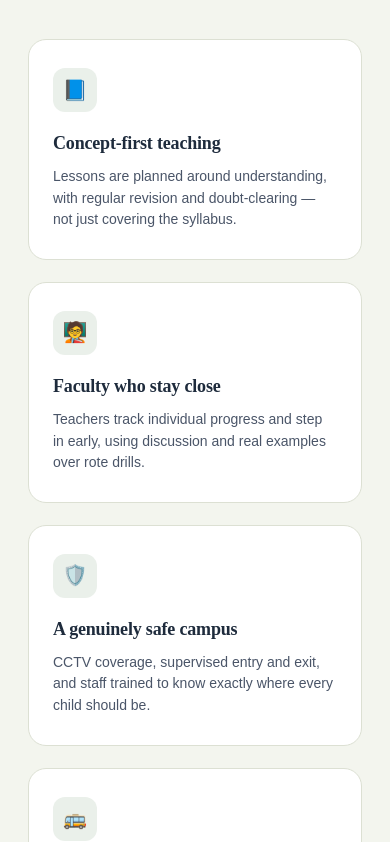
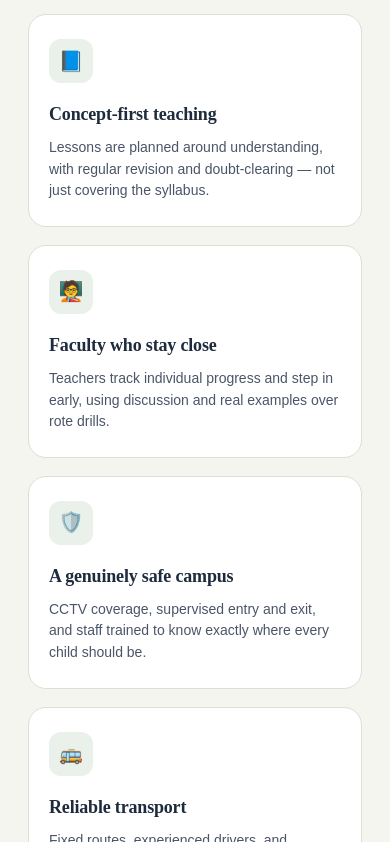
Before and after one commit to md0ayan123/DETTROIN-INT-Ayan-Website, a React (Create React App) app in the folder client/: page / in a window 390 px wide. Shown: the part 3502-4344 px from the top of the page. Built offline with nearby package versions, Linux system fonts and the light colour scheme; no server answers.

Commit message:
whyus pages design

```diff
--- a/client/src/components/WhyUs.css
+++ b/client/src/components/WhyUs.css
@@ -1,9 +1,17 @@
 .why {
   padding: 100px 0;
+  overflow: hidden;
 }
 .why-heading {
   margin-top: 14px;
+  max-width: 650px;
+  opacity: 0;
+  transform: translateY(25px);
+  transition:
+    opacity 0.8s ease,
+    transform 0.8s cubic-bezier(0.22, 1, 0.36, 1);
 }
+
 .why-grid {
   display: grid;
   grid-template-columns: repeat(4, 1fr);
@@ -11,11 +19,67 @@
   margin-top: 40px;
 }
 .why-card {
+  position: relative;
+  overflow: hidden;
   background: var(--paper-alt);
   border: 1px solid var(--line);
   border-radius: 18px;
-  padding: 28px 24px;
+  padding: 28px 24px; /* Initial animation state */
+  opacity: 0;
+  transform: translateY(50px) scale(0.96);
+  transition:
+    opacity 0.8s ease,
+    transform 0.8s cubic-bezier(0.22, 1, 0.36, 1),
+    box-shadow 0.4s ease,
+    border-color 0.4s ease;
 }
+
+.why-card.in {
+  opacity: 1;
+  transform: translateY(0) scale(1);
+}
+
+/* Card 1 */
+.why-card:nth-child(1) {
+  transition-delay: 0.05s;
+} /* Card 2 */
+.why-card:nth-child(2) {
+  transition-delay: 0.15s;
+} /* Card 3 */
+.why-card:nth-child(3) {
+  transition-delay: 0.25s;
+} /* Card 4 */
+.why-card:nth-child(4) {
+  transition-delay: 0.35s;
+}
+
+.why-card::before {
+  content: "";
+  position: absolute;
+  top: 0;
+  left: -120%;
+  width: 80%;
+  height: 100%;
+  background: linear-gradient(
+    90deg,
+    transparent,
+    rgba(255, 255, 255, 0.45),
+    transparent
+  );
+  transform: skewX(-20deg);
+  transition: left 0.8s ease;
+  pointer-events: none;
+}
+.why-card:hover::before {
+  left: 130%;
+}
+
+.why-card:hover {
+  transform: translateY(-10px) scale(1.015);
+  border-color: var(--leaf-deep);
+  box-shadow: 0 20px 45px rgba(25, 50, 30, 0.12);
+}
+
 .why-icon {
   width: 44px;
   height: 44px;
@@ -27,16 +91,76 @@
   margin-bottom: 18px;
   color: var(--leaf-deep);
   font-size: 20px;
+  opacity: 0;
+  transform: scale(0.5) rotate(-12deg);
+  transition:
+    opacity 0.5s ease,
+    transform 0.6s cubic-bezier(0.34, 1.56, 0.64, 1),
+    background 0.3s ease;
+}
+.why-card.in .why-icon {
+  opacity: 1;
+  transform: scale(1) rotate(0);
+}
+.why-card:nth-child(1) .why-icon {
+  transition-delay: 0.35s;
+}
+.why-card:nth-child(2) .why-icon {
+  transition-delay: 0.45s;
+}
+.why-card:nth-child(3) .why-icon {
+  transition-delay: 0.55s;
+}
+.why-card:nth-child(4) .why-icon {
+  transition-delay: 0.65s;
+}
+.why-card:hover .why-icon {
+  transform: scale(1.1) rotate(5deg);
+  background: #dfeade;
 }
 .why-card h4 {
   font-family: var(--display);
   font-size: 18px;
   margin-bottom: 8px;
   font-weight: 600;
+  opacity: 0;
+  transform: translateY(15px);
+  transition:
+    opacity 0.6s ease,
+    transform 0.6s ease;
+}
+.why-card.in h4 {
+  opacity: 1;
+  transform: translateY(0);
 }
 .why-card p {
   font-size: 14px;
   color: var(--ink-soft);
+  opacity: 0;
+  transform: translateY(15px);
+  transition:
+    opacity 0.6s ease,
+    transform 0.6s ease;
+}
+.why-card.in p {
+  opacity: 1;
+  transform: translateY(0);
+}
+.why-card:nth-child(1) h4,
+.why-card:nth-child(1) p {
+  transition-delay: 0.45s;
+}
+.why-card:nth-child(2) h4,
+.why-card:nth-child(2) p {
+  transition-delay: 0.55s;
+}
+.why-card:nth-child(3) h4,
+.why-card:nth-child(3) p {
+  transition-delay: 0.65s;
+}
+.why-card:nth-child(4) h4,
+.why-card:nth-child(4) p {
+  transition-delay: 0.75s;
 }
 @media (max-width: 900px) {
   .why-grid {
@@ -44,7 +168,29 @@
   }
 }
 @media (max-width: 560px) {
+  .why {
+    padding: 75px 0;
+  }
   .why-grid {
     grid-template-columns: 1fr;
+    gap: 18px;
+  }
+  .why-card {
+    padding: 24px 20px;
   }
 }
+@media (prefers-reduced-motion: reduce) {
+  .why-card,
+  .why-icon,
+  .why-card h4,
+  .why-card p,
+  .why-heading {
+    transition: none;
+    animation: none;
+    transform: none;
+    opacity: 1;
+  }
+  .why-card::before {
+    display: none;
+  }
+}
```
